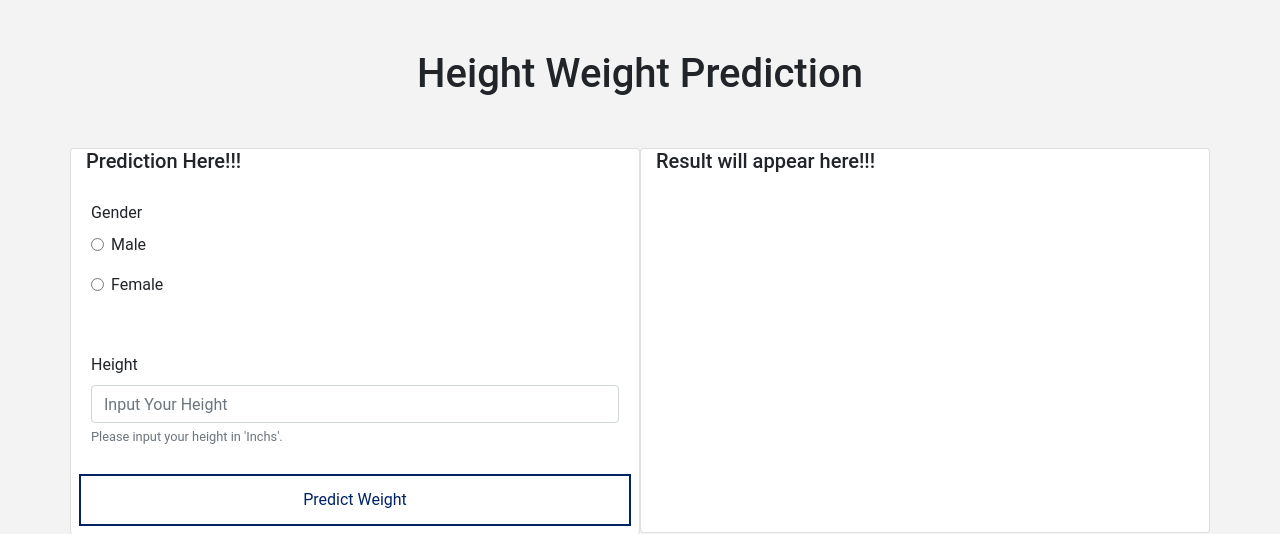
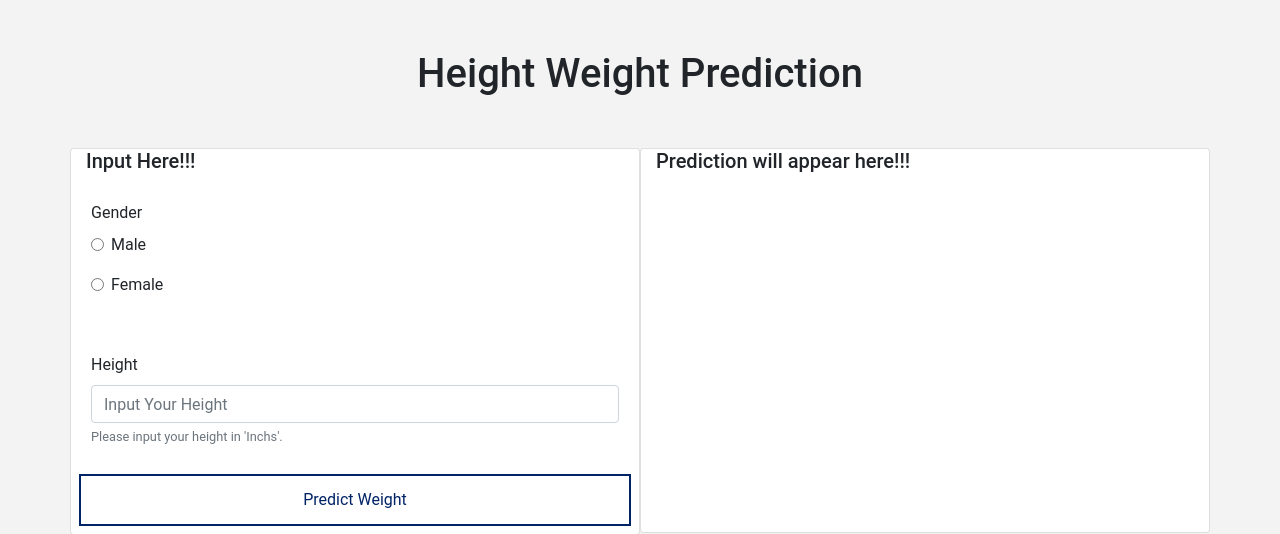
Before and after one commit to PashupatiPariyar/Multi-Model-Web-App, a Flask app: template templates/height_weight.html in a window 1280 px wide. Shown: the part 62-596 px from the top of the page. Run offline with Flask 2, Linux system fonts and the light colour scheme; the template is opened without the code that fills it, so the values that code supplies are empty; some libraries are stand-ins or nearby versions.

Commit message:
Update height_weight.html

```diff
--- a/templates/height_weight.html
+++ b/templates/height_weight.html
@@ -15,7 +15,7 @@
 				<div class = 'column' style="width: 50%;">
 					<form action="" method="post">
 						<div class="card">
-							<h5 class='container'>Prediction Here!!!</h5>
+							<h5 class='container'>Input Here!!!</h5>
 							<div class="card-body">
 								<label>Gender</label>
 
@@ -45,7 +45,7 @@
 
 			<div class = 'column' style="width: 50%;">
 				<div class = 'card' style=" height: 385px;">
-					<h5 class='container'>Result will appear here!!!</h5>
+					<h5 class='container'>Prediction will appear here!!!</h5>
 					<p class="container">{{ weights }}</p>
 				</div>
 			</div>
```
